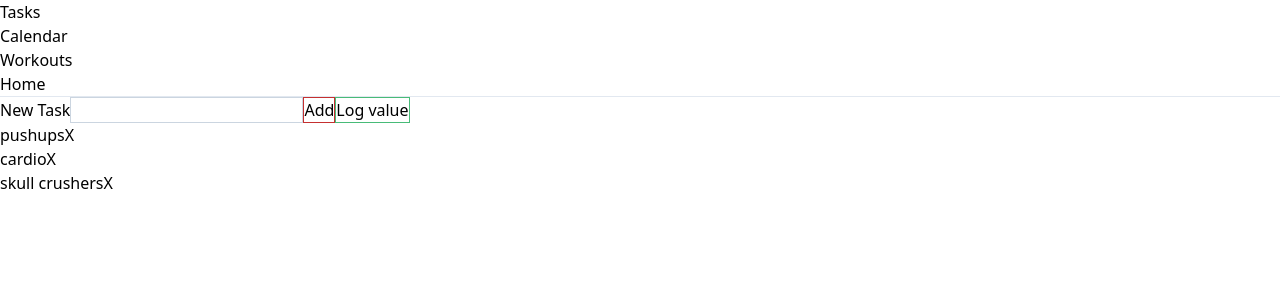
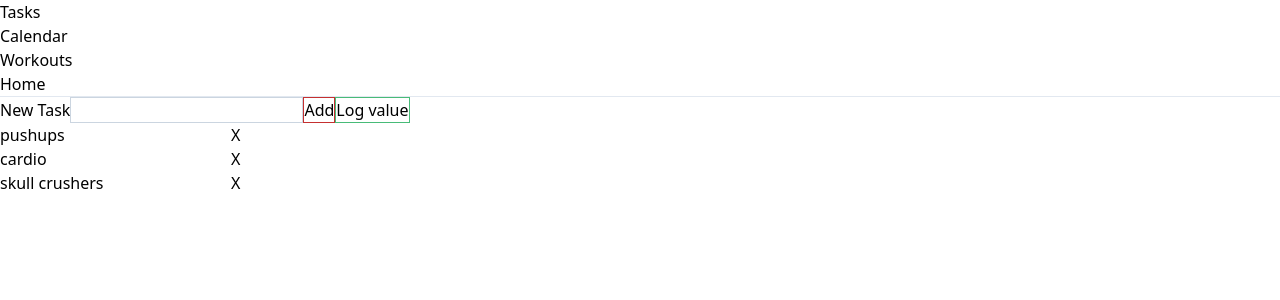
Before and after one commit to SibLiant/workout, a React app: page /tasks in a window 1280 px wide. Shown: the top 300 px of the page. Built offline with nearby package versions, Linux system fonts and the light colour scheme.

Commit message:
fixed issues with change not setting proper values on inputs

```diff
--- a/src/components/tasks.js
+++ b/src/components/tasks.js
@@ -77,9 +77,16 @@ class Tasks extends React.Component {
     console.log('--rendering')
     console.log(this.state.taskListElements)
     const liItems = this.state.taskListElements.map((v,k) =>{
+      const name = 'li_' + k
       return (
         <li key={k}>
-          {v}
+          <input
+            type="text"
+            arr-index={k}
+            defaultValue={v}
+            value={v}
+            onChange={this.handleListItemChange}
+          />
           <button type="button" onClick={() => this.trashElement(k)}>X</button>
         </li>
       )
```
